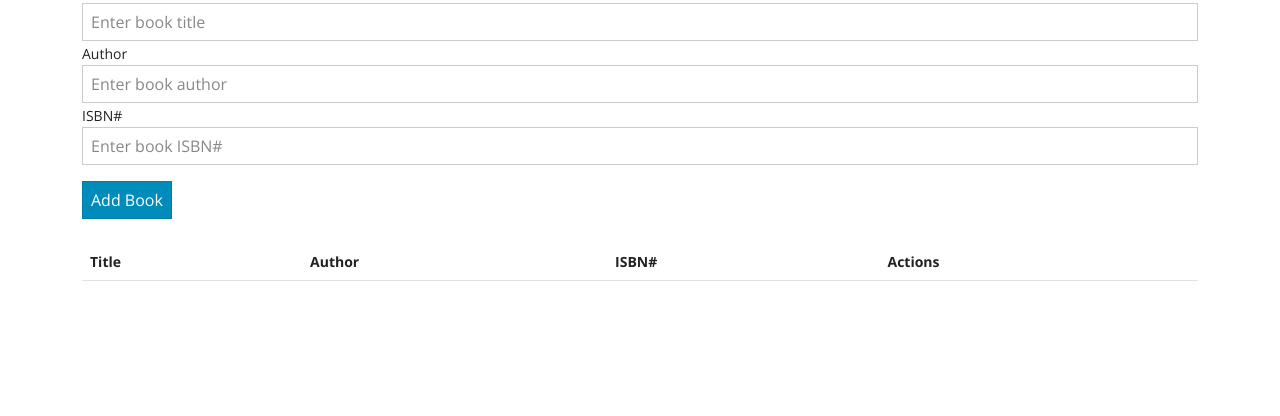
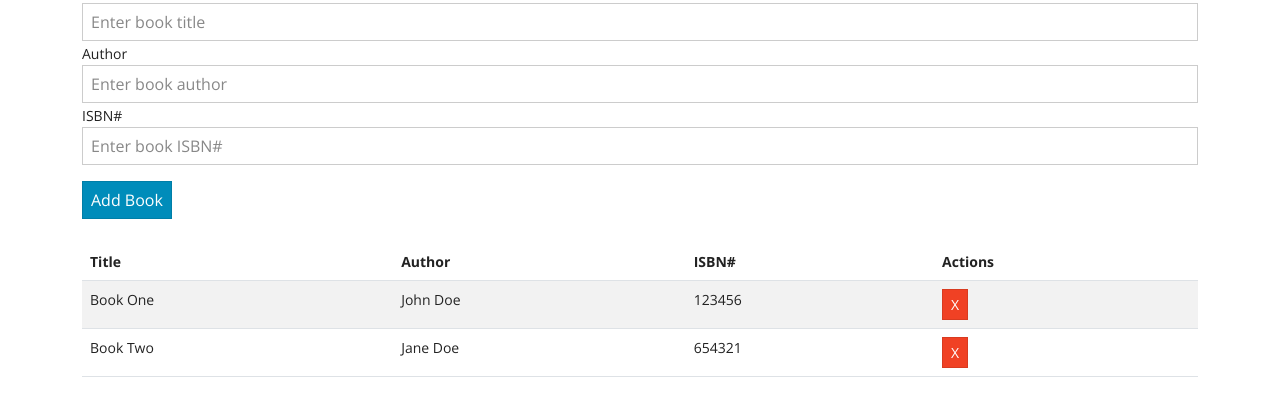
Before and after one commit to poorboygl/JavaScript.20.Real.World.Projects, a plain HTML site: page Project-3/index.html in a window 1280 px wide. Shown: the part 120-536 px from the top of the page. Drawn offline with nearby package versions, Linux system fonts and the light colour scheme.

Commit message:
Project-3-Adding Event Listener to Display Books

```diff
--- a/Project-3/index.html
+++ b/Project-3/index.html
@@ -42,7 +42,7 @@
                         <th>Actions</th>
                     </tr>
                 </thead>
-                <tbody class="book-list">
+                <tbody id="book-list">
                     <!-- Book items will be added here dynamically -->
                 </tbody>
 
--- a/Project-3/script.js
+++ b/Project-3/script.js
@@ -18,6 +18,41 @@ class UI {
    }
 
    static addBookToList(book) {
-    const list = document.querySelector('#book-list');
+        const list = document.querySelector('#book-list');
+        const row = document.createElement('tr');
+        row.innerHTML = `
+            <td>${book.title}</td>
+            <td>${book.author}</td>
+            <td>${book.isbn}</td>
+            <td><a href="#" class="btn btn-danger btn-sm delete">X</a></td>
+        `;
+
+        list.appendChild(row);
    }
 }
+
+
+//Event: display books
+document.addEventListener('DOMContentLoaded', UI.displayBooks);
+
+
+
+
+//? document.addEventListener('sự_kiện', hành_động);
+//? addEventListener là một hàm dùng để lắng nghe (listen) và xử lý (handle) một sự kiện cụ thể xảy ra trên phần tử HTML.
+//? element.addEventListener(event, function);
+/*
+    button.addEventListener('click', () => {
+        alert('Đã click!');
+    });
+
+     Khi người dùng bấm nút (click), đoạn mã bên trong sẽ chạy.
+*/
+
+/*	Shift + Alt + A tạo comment thế này  */
+
+/*
+    document.addEventListener('DOMContentLoaded', UI.displayBooks);
+    “Khi trang web đã tải xong toàn bộ phần HTML, thì gọi hàm UI.displayBooks() để hiển thị sách lên giao diện.”
+
+*/
```
